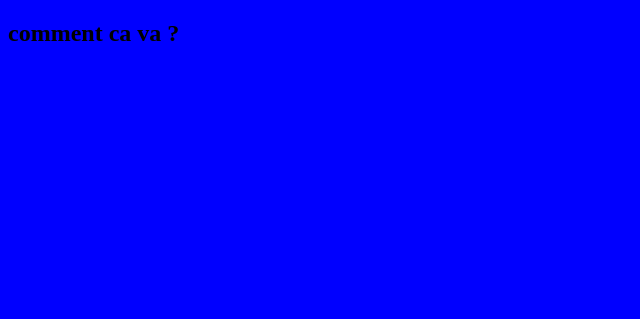
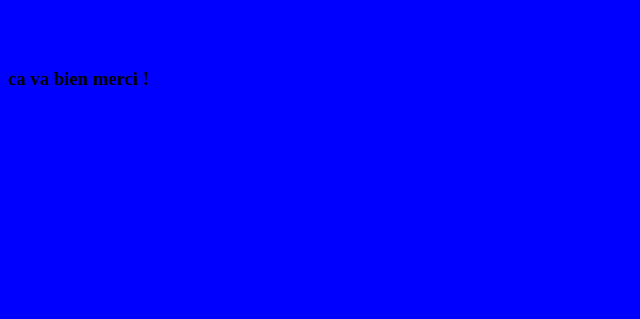
Before and after one commit to codexReady/testGit, a plain HTML site: page WebContent/index.html in a window 1280 px wide. Shown: the top 319 px of the page, without its empty margins (0-640 px from the left). Drawn offline with Linux system fonts and the light colour scheme.

Commit message:
changement de index.html

```diff
--- a/WebContent/index.html
+++ b/WebContent/index.html
@@ -22,10 +22,17 @@
 	color : black;
 	font-size : 50;
 	}
+	h2{
+	color : blue;
+	font-size : 20;
+	font-family : Helvetica;
+	font-size : 100;
+	}
 	</style>
 </head>
 <body>
 	<h1>saalut	smaile ca va ? !</h1>
 	<h2>comment ca va ? </h2>
+	<h3>ca va bien merci !</h3>
 </body>
 </html>
```
